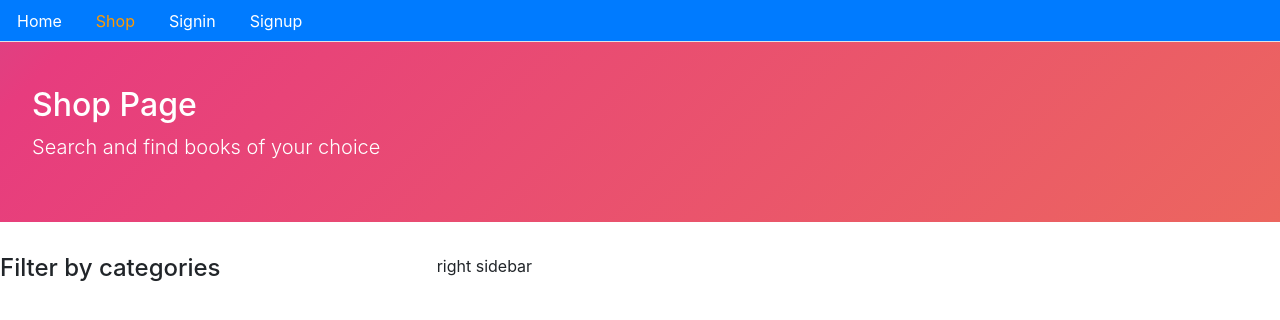
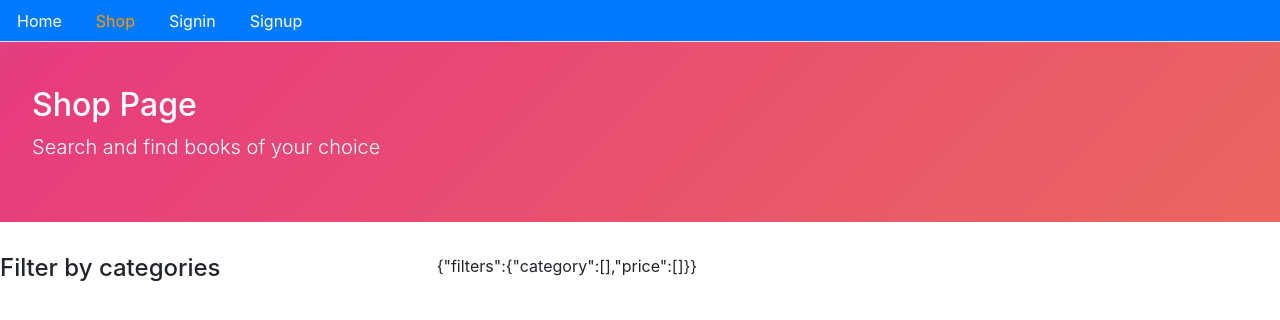
Before and after one commit to FeliIsra/E-commerce, a React (Create React App) app in the folder frontend/: page /shop in a window 1280 px wide. Shown: the top 320 px of the page. Built offline with nearby package versions, Linux system fonts and the light colour scheme; no server answers.

Commit message:
Nuevo modelado de filtros

```diff
--- a/frontend/src/core/Shop.js
+++ b/frontend/src/core/Shop.js
@@ -6,6 +6,12 @@ import Checkbox from './Checkbox'
 
 function Shop() {
 
+	const [myFilters, setMyFilters] = useState({
+		filters: {
+			category: [],
+			price: []
+		}
+	})
 	const [categories, setCategories] = useState([])
 	const [error, setError] = useState(false)
 
@@ -26,7 +32,10 @@ function Shop() {
 
 
 	const handleFilters = (filters, filterBy) => {
-		console.log('SHOP',filters, filterBy)
+		// console.log('SHOP',filters, filterBy)
+		const newFilters = {...myFilters}
+		newFilters.filters[filterBy] = filters
+		setMyFilters(newFilters)
 	}
 
 	return(
@@ -46,7 +55,7 @@ function Shop() {
 					</ul>
 				</div>
 				<div className="col-8">
-					right sidebar
+					{JSON.stringify(myFilters)}
 				</div>
 			</div>
 		</Layout>
```
